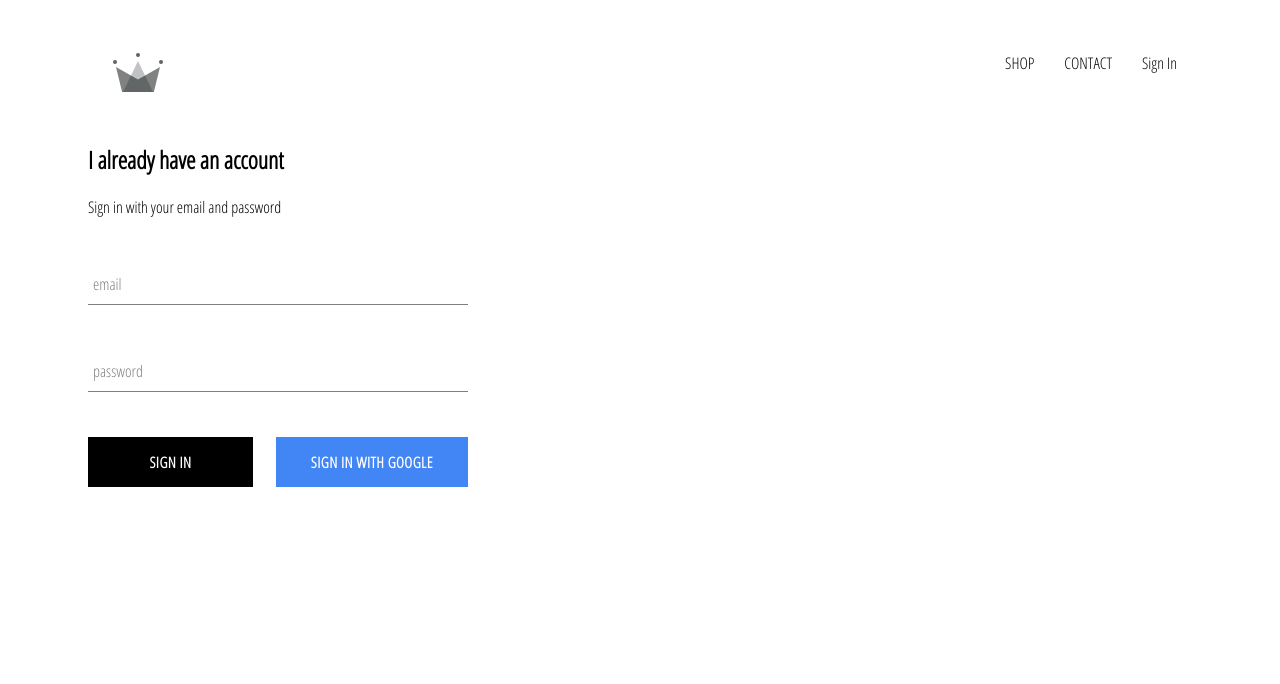
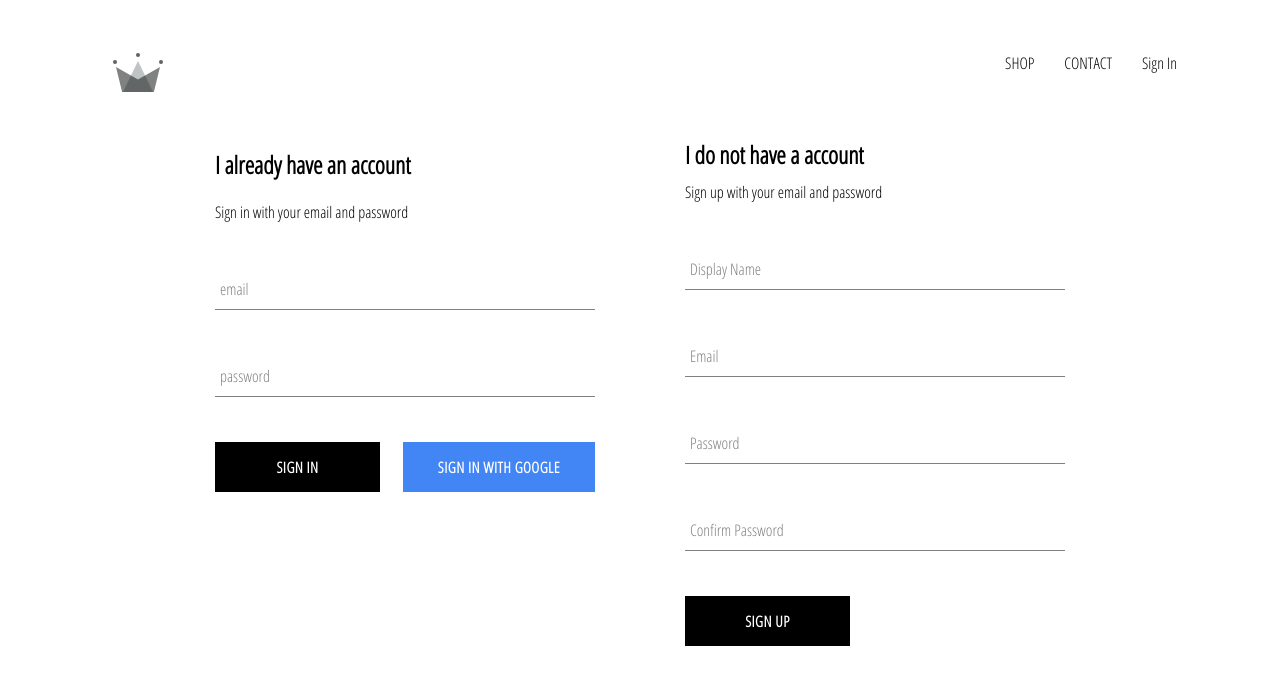
Before and after one commit to Marmat001/e-commerce-store, a React (Create React App) app: page /signin in a window 1280 px wide. Shown: the top 684 px of the page. Built offline with nearby package versions, Linux system fonts and the light colour scheme; no server answers.

Commit message:
enabled ability to store authenticated users into firestore database

```diff
--- a/src/App.js
+++ b/src/App.js
@@ -8,7 +8,7 @@
 import ShopPage from './pages/ShopPage';
 import SignInAndSignUpPage from './pages/SignIn-and-SignUp';
 
-import { auth } from './firebase.utils';
+import { auth, createUserProfileDocument } from './firebase.utils';
 
 class App extends React.Component {
 	constructor() {
@@ -22,10 +22,23 @@
 	unsubscribeFromAuth = null;
 
 	componentDidMount() {
-		this.unsubscribeFromAuth = auth.onAuthStateChanged((user) => {
-			this.setState({ currentUser: user });
+		this.unsubscribeFromAuth = auth.onAuthStateChanged(async (userAuth) => {
+			if (userAuth) {
+				const userRef = await createUserProfileDocument(userAuth);
 
-			console.log(user);
+				userRef.onSnapshot((snapShot) => {
+					this.setState({
+						currentUser: {
+							id: snapShot.id,
+							...snapShot.data()
+						}
+					});
+
+					console.log(this.state);
+				});
+			} else {
+				this.setState({ currentUser: userAuth });
+			}
 		});
 	}
 
--- /dev/null
+++ b/src/components/SignUp.js
@@ -0,0 +1,98 @@
+import React from 'react';
+
+import FormInput from './FormInput';
+import CustomButton from './CustomButton';
+
+import { auth, createUserProfileDocument } from '../firebase.utils';
+
+class SignUp extends React.Component {
+	constructor() {
+		super();
+
+		this.state = {
+			displayName: '',
+			email: '',
+			password: '',
+			confirmPassword: ''
+		};
+	}
+
+	handleSubmit = async (event) => {
+		event.preventDefault();
+
+		const { displayName, email, password, confirmPassword } = this.state;
+
+		if (password !== confirmPassword) {
+			alert("passwords don't match");
+			return;
+		}
+
+		try {
+			const { user } = await auth.createUserWithEmailAndPassword(email, password);
+
+			await createUserProfileDocument(user, { displayName });
+
+			this.setState({
+				displayName: '',
+				email: '',
+				password: '',
+				confirmPassword: ''
+			});
+		} catch (error) {
+			console.error(error);
+		}
+	};
+
+	handleChange = (event) => {
+		const { name, value } = event.target;
+
+		this.setState({ [name]: value });
+	};
+
+	render() {
+		const { displayName, email, password, confirmPassword } = this.state;
+		return (
+			<div className="sign-up">
+				<h2 className="title">I do not have a account</h2>
+				<span>Sign up with your email and password</span>
+				<form className="sign-up-form" onSubmit={this.handleSubmit}>
+					<FormInput
+						type="text"
+						name="displayName"
+						value={displayName}
+						onChange={this.handleChange}
+						label="Display Name"
+						required
+					/>
+					<FormInput
+						type="email"
+						name="email"
+						value={email}
+						onChange={this.handleChange}
+						label="Email"
+						required
+					/>
+					<FormInput
+						type="password"
+						name="password"
+						value={password}
+						onChange={this.handleChange}
+						label="Password"
+						required
+					/>
+					<FormInput
+						type="password"
+						name="confirmPassword"
+						value={confirmPassword}
+						onChange={this.handleChange}
+						label="Confirm Password"
+						required
+					/>
+					<CustomButton type="submit">SIGN UP</CustomButton>
+				</form>
+			</div>
+		);
+	}
+}
+
+export default SignUp;
--- a/src/firebase.utils.js
+++ b/src/firebase.utils.js
@@ -12,6 +12,31 @@
 	measurementId: 'G-V594M435C2'
 };
 
+export const createUserProfileDocument = async (userAuth, additionalData) => {
+	if (!userAuth) return;
+
+	const userRef = firestore.doc(`users/${userAuth.uid}`);
+
+	const snapShot = await userRef.get();
+
+	if (!snapShot.exists) {
+		const { displayName, email } = userAuth;
+		const createdAt = new Date();
+		try {
+			await userRef.set({
+				displayName,
+				email,
+				createdAt,
+				...additionalData
+			});
+		} catch (error) {
+			console.log('error creating user', error.message);
+		}
+	}
+
+	return userRef;
+};
+
 firebase.initializeApp(config);
 
 export const auth = firebase.auth();
--- a/src/pages/SignIn-and-SignUp.js
+++ b/src/pages/SignIn-and-SignUp.js
@@ -1,10 +1,12 @@
 import React from 'react';
 
-import SignIn from "../components/SignIn"
+import SignIn from '../components/SignIn';
+import SignUp from '../components/SignUp';
 
 const SignInAndSignUpPage = () => (
 	<div className="sign-in-and-sign-up">
 		<SignIn />
+		<SignUp />
 	</div>
 );
 
--- a/src/sass/_signIn-and-SignUp-styles.scss
+++ b/src/sass/_signIn-and-SignUp-styles.scss
@@ -5,6 +5,13 @@
 	top: -14px;
 	font-size: 12px;
 	color: $main-color;
+}
+
+.sign-in-and-sign-up {
+	width: 850px;
+	display: flex;
+	justify-content: space-between;
+	margin: 30px auto;
 }
 
 .sign-in {
@@ -15,6 +22,16 @@
 	.buttons {
 		display: flex;
 		justify-content: space-between;
+	}
+}
+
+.sign-up {
+	display: flex;
+	flex-direction: column;
+	width: 380px;
+
+	.title {
+		margin: 10px 0;
 	}
 }
 
```
Also changed, not shown: 1 other file (tests, documents, lock files or other folders).
